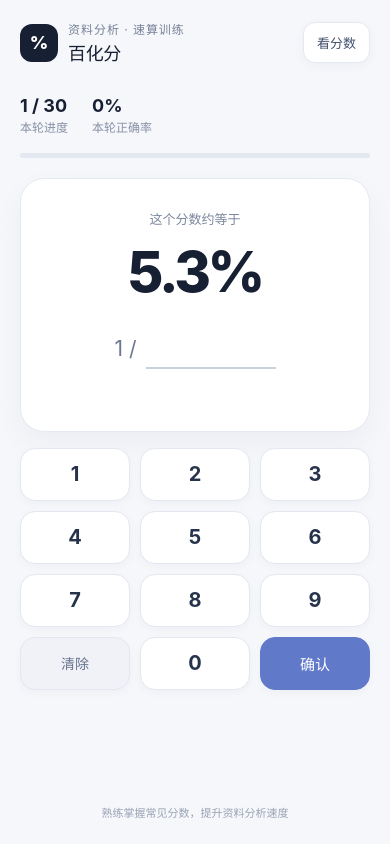
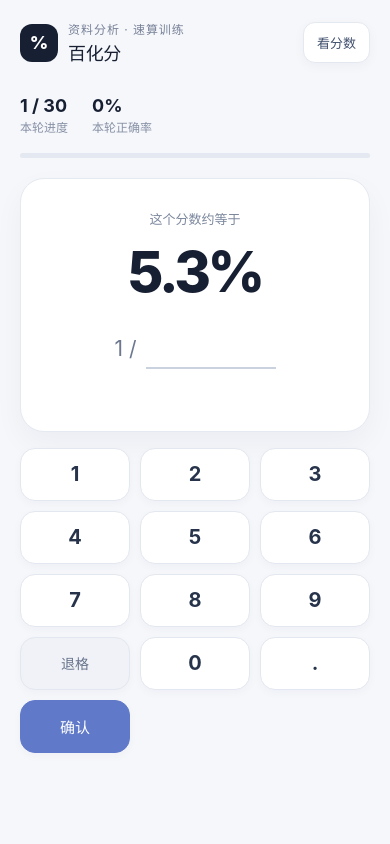
Before and after one commit to Shawnylin/numberstu, a plain HTML site: page index.html in a window 390 px wide. Drawn offline with Linux system fonts and the light colour scheme.

Commit message:
Improve keypad controls and mobile zoom

```diff
--- a/index.html
+++ b/index.html
@@ -2,7 +2,7 @@
 <html lang="zh-CN">
 <head>
   <meta charset="UTF-8" />
-  <meta name="viewport" content="width=device-width, initial-scale=1, viewport-fit=cover" />
+  <meta name="viewport" content="width=device-width, initial-scale=1, maximum-scale=1, user-scalable=no, viewport-fit=cover" />
   <meta name="theme-color" content="#f6f7fb" />
   <meta name="apple-mobile-web-app-capable" content="yes" />
   <meta name="apple-mobile-web-app-status-bar-style" content="default" />
@@ -12,12 +12,12 @@
   <title>百化分 · 速算训练</title>
   <style>
     :root{font-family:-apple-system,BlinkMacSystemFont,"SF Pro Display","PingFang SC",sans-serif;color:#172033;background:#f6f7fb;font-synthesis:none}
-    *{box-sizing:border-box}body{margin:0;min-height:100vh;background:#f6f7fb}button,input{font:inherit}button{cursor:pointer;border:0}
+    *{box-sizing:border-box}body{margin:0;min-height:100vh;background:#f6f7fb;touch-action:manipulation}button,input{font:inherit}button{cursor:pointer;border:0}
     .app{max-width:480px;min-height:100vh;margin:auto;padding:calc(20px + env(safe-area-inset-top)) 20px calc(24px + env(safe-area-inset-bottom));display:flex;flex-direction:column}
     header{display:flex;align-items:center;justify-content:space-between}.brand{display:flex;gap:10px;align-items:center}.mark{width:38px;height:38px;border-radius:12px;background:#172033;color:white;display:grid;place-items:center;font-size:18px;font-weight:800}.eyebrow{font-size:12px;color:#778197;letter-spacing:.08em}.brand h1{font-size:18px;margin:2px 0 0;letter-spacing:-.02em}.mode{background:white;color:#40506d;border:1px solid #e4e8f0;border-radius:12px;padding:10px 13px;font-size:13px;font-weight:700;box-shadow:0 3px 12px #1720330a}
     .stats{display:flex;gap:24px;margin-top:30px}.stat strong{display:block;font-size:18px}.stat span{font-size:12px;color:#8791a5}.bar{height:5px;background:#e4e8f0;border-radius:99px;margin-top:17px;overflow:hidden}.bar i{display:block;height:100%;background:#6079c9;border-radius:99px;width:0;transition:width .2s}
     .card{background:white;border:1px solid #e5e9f0;border-radius:24px;margin-top:20px;padding:30px 22px 24px;box-shadow:0 12px 30px #1720330b;text-align:center}.label{font-size:13px;color:#7b879d}.prompt{font-size:56px;line-height:1.05;letter-spacing:-.06em;font-weight:800;margin:15px 0 26px}.answer-line{display:flex;align-items:center;justify-content:center;gap:9px;color:#6d7890}.answer-line span{font-size:21px}.answer-input{width:130px;border:0;border-bottom:2px solid #cad1df;background:transparent;outline:0;text-align:center;font-size:27px;font-weight:700;color:#172033;padding:3px 4px}.answer-input:focus{border-color:#6079c9}.feedback{min-height:24px;font-size:13px;margin-top:14px;font-weight:600}.feedback.ok{color:#2d8065}.feedback.bad{color:#bd5960}.feedback.hint{color:#758198}
-    .keypad{display:grid;grid-template-columns:repeat(3,1fr);gap:10px;margin-top:16px}.key{height:53px;border-radius:15px;background:white;border:1px solid #e3e7ef;color:#26334b;font-size:20px;font-weight:650;box-shadow:0 3px 10px #17203308}.key:active{background:#eef1f8;transform:scale(.98)}.key.action{font-size:14px;color:#66738b;background:#f0f2f7}.key.enter{background:#6079c9;color:white;border-color:#6079c9;font-size:15px}.foot{margin-top:auto;padding-top:18px;text-align:center;color:#9aa3b5;font-size:11px}.install-note{display:none}
+    .keypad{display:grid;grid-template-columns:repeat(3,1fr);gap:10px;margin-top:16px}.key{height:53px;border-radius:15px;background:white;border:1px solid #e3e7ef;color:#26334b;font-size:20px;font-weight:650;box-shadow:0 3px 10px #17203308}.key:active{background:#eef1f8;transform:scale(.98)}.key.action{font-size:14px;color:#66738b;background:#f0f2f7}.key.enter{background:#6079c9;color:white;border-color:#6079c9;font-size:15px}.install-note{display:none}
     .answer-reveal{display:none;margin:8px auto 0;padding:6px 10px;border:1px solid #dfe4ee;border-radius:9px;background:#f7f8fb;color:#68758d;font-size:12px}.answer-reveal.show{display:inline-block}
     @media (prefers-reduced-motion:reduce){.bar i{transition:none}.key:active{transform:none}}
   </style>
@@ -28,14 +28,13 @@
   <section class="stats"><div class="stat"><strong id="progress">1 / 30</strong><span>本轮进度</span></div><div class="stat"><strong id="accuracy">0%</strong><span>本轮正确率</span></div></section>
   <div class="bar"><i id="bar"></i></div>
   <section class="card"><div class="label" id="questionLabel">这个分数约等于</div><div class="prompt" id="prompt">5.3%</div><div class="answer-line"><span>1 /</span><input id="answer" class="answer-input" inputmode="none" autocomplete="off" readonly aria-label="答案" /></div><div class="feedback" id="feedback" aria-live="polite"></div><button class="answer-reveal" id="revealBtn" type="button">查看答案</button></section>
-  <div class="keypad" id="keypad"><button class="key" data-key="1">1</button><button class="key" data-key="2">2</button><button class="key" data-key="3">3</button><button class="key" data-key="4">4</button><button class="key" data-key="5">5</button><button class="key" data-key="6">6</button><button class="key" data-key="7">7</button><button class="key" data-key="8">8</button><button class="key" data-key="9">9</button><button class="key action" data-key="clear">清除</button><button class="key" data-key="0">0</button><button class="key enter" data-key="enter">确认</button></div>
-  <div class="foot">熟练掌握常见分数，提升资料分析速度</div>
+  <div class="keypad" id="keypad"><button class="key" data-key="1">1</button><button class="key" data-key="2">2</button><button class="key" data-key="3">3</button><button class="key" data-key="4">4</button><button class="key" data-key="5">5</button><button class="key" data-key="6">6</button><button class="key" data-key="7">7</button><button class="key" data-key="8">8</button><button class="key" data-key="9">9</button><button class="key action" data-key="clear">退格</button><button class="key" data-key="0">0</button><button class="key" data-key="decimal">.</button><button class="key enter" data-key="enter">确认</button></div>
 </main>
 <script>
 const pairs=[['5.3%','19'],['7.7%','13'],['12%','8.3'],['16%','6.25'],['24%','4.2'],['5.6%','18'],['8.3%','12'],['12.5%','8'],['16.7%','6'],['27%','3.7'],['5.9%','17'],['9.1%','11'],['13%','7.7'],['17%','5.9'],['28.6%','3.5'],['6.25%','16'],['9.5%','10.5'],['14%','7.1'],['18%','5.6'],['37%','2.7'],['6.7%','15'],['10.5%','9.5'],['14.3%','7'],['19%','5.3'],['42%','2.4'],['7.1%','14'],['11.1%','9'],['15%','6.7'],['22.2%','4.5'],['67%','1.5']];
 let index=0,attempts=0,correct=0,mode='percent'; const $=id=>document.getElementById(id); const input=$('answer');
 function render(){const p=pairs[index]; $('prompt').textContent=mode==='percent'?p[0]:'1 / '+p[1]; $('questionLabel').textContent=mode==='percent'?'这个分数约等于':'这个分数约等于百分之'; $('progress').textContent=`${index+1} / ${pairs.length}`; $('accuracy').textContent=attempts?Math.round(correct/attempts*100)+'%':'0%'; $('bar').style.width=((index)/pairs.length*100)+'%'; input.value=''; $('feedback').textContent='';$('feedback').className='feedback';$('revealBtn').className='answer-reveal';$('revealBtn').textContent='查看答案';}
 function submit(){if(!input.value)return; attempts++;const expected=mode==='percent'?pairs[index][1]:pairs[index][0].replace('%','');const ok=input.value===expected;if(ok){correct++;$('feedback').textContent='正确，继续保持';$('feedback').className='feedback ok';setTimeout(()=>{index=(index+1)%pairs.length;render()},420)}else{input.value='';$('feedback').textContent='答案不对，再试一次';$('feedback').className='feedback bad';$('revealBtn').className='answer-reveal show';$('accuracy').textContent=Math.round(correct/attempts*100)+'%';}}
- $('keypad').addEventListener('click',e=>{const k=e.target.dataset.key;if(!k)return;if(k==='clear')input.value='';else if(k==='enter')submit();else if(input.value.length<5)input.value+=k});$('revealBtn').addEventListener('click',()=>{$('revealBtn').textContent=mode==='percent'?`答案：1 / ${pairs[index][1]}`:`答案：${pairs[index][0]}`;$('revealBtn').className='answer-reveal show hint'});$('modeBtn').addEventListener('click',()=>{mode=mode==='percent'?'fraction':'percent';$('modeBtn').textContent=mode==='percent'?'看分数':'看百分数';render()});render();if('serviceWorker'in navigator)navigator.serviceWorker.register('sw.js');
+let clearTimer=0,longCleared=false;const clearKey=document.querySelector('[data-key="clear"]');clearKey.addEventListener('pointerdown',()=>{longCleared=false;clearTimer=setTimeout(()=>{input.value='';longCleared=true},550)});['pointerup','pointercancel','pointerleave'].forEach(type=>clearKey.addEventListener(type,()=>clearTimeout(clearTimer)));clearKey.addEventListener('click',()=>{if(!longCleared)input.value=input.value.slice(0,-1)});clearKey.addEventListener('contextmenu',e=>e.preventDefault());$('keypad').addEventListener('click',e=>{const k=e.target.dataset.key;if(!k||k==='clear')return;if(k==='enter')submit();else if(k==='decimal'){if(!input.value.includes('.')&&input.value.length<5)input.value+=input.value?' .'.trim():'.'}else if(input.value.length<5)input.value+=k});$('revealBtn').addEventListener('click',()=>{$('revealBtn').textContent=mode==='percent'?`答案：1 / ${pairs[index][1]}`:`答案：${pairs[index][0]}`;$('revealBtn').className='answer-reveal show hint'});$('modeBtn').addEventListener('click',()=>{mode=mode==='percent'?'fraction':'percent';$('modeBtn').textContent=mode==='percent'?'看分数':'看百分数';render()});render();if('serviceWorker'in navigator)navigator.serviceWorker.register('sw.js');
 </script>
 </body></html>
```
